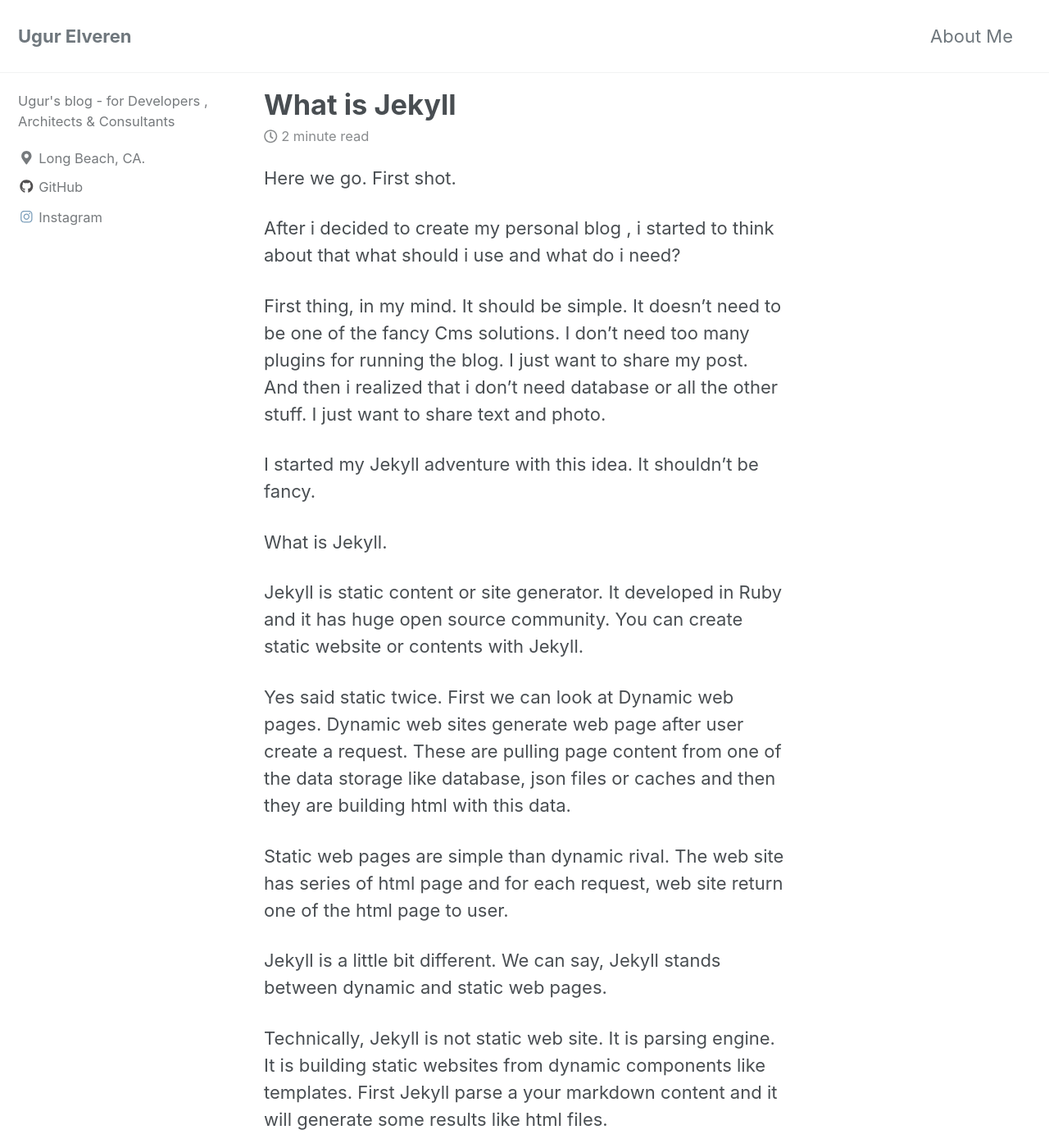
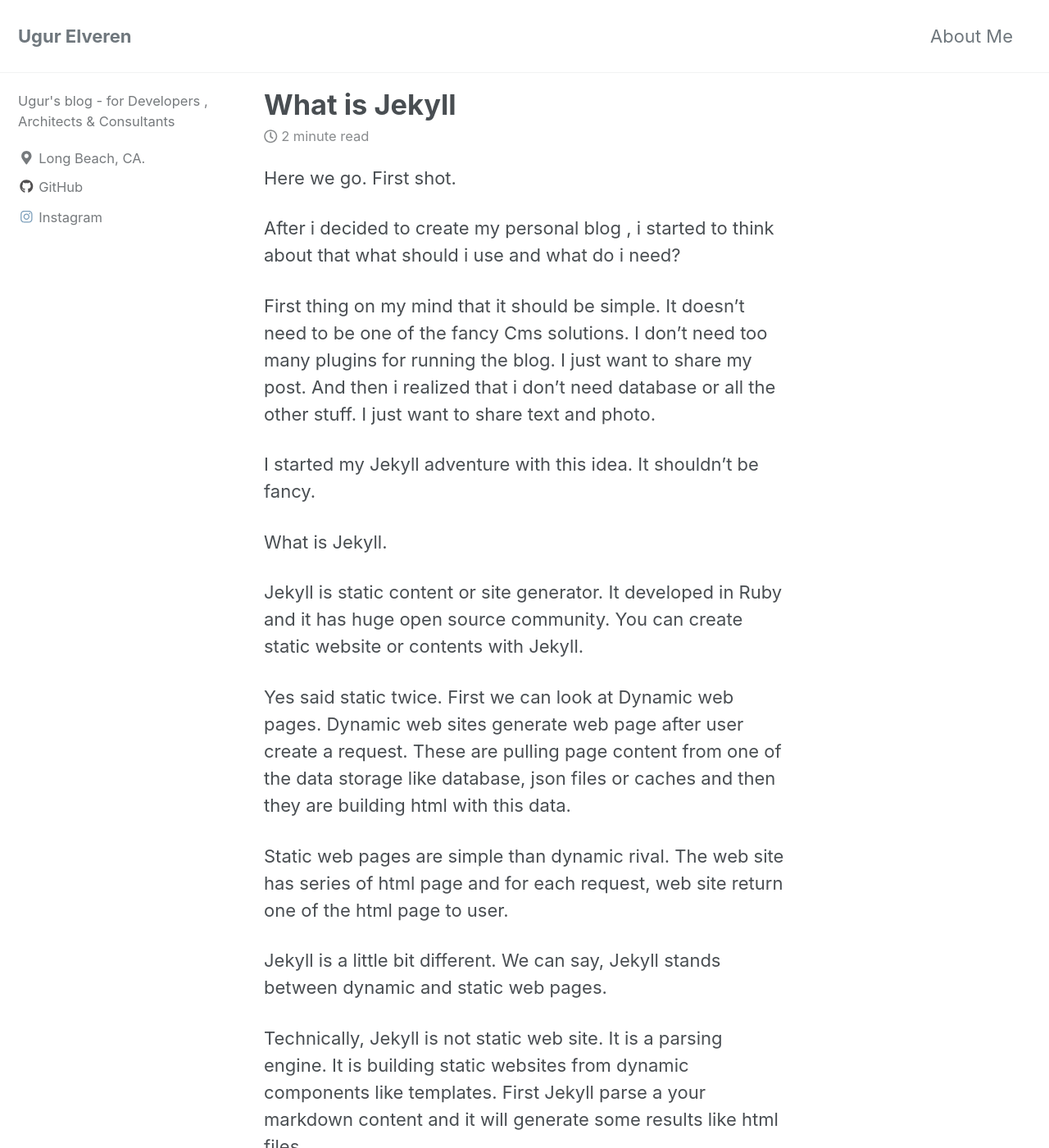
Before and after one commit to ugurelveren/ugurelveren.github.io, a Jekyll site: the page built from _posts/2019-10-02-what-is-jekyll.md, in a window 1280 px wide and 1400 px high. Shown: the whole window at 82% size. Built offline with Jekyll 4.4.1, drawn with Linux system fonts in a browser that asks for light colours; cached includes are drawn as plain includes; nearby versions of some CDN libraries.

Commit message:
spelling mistakes corrected

```diff
--- a/_posts/2019-10-02-what-is-jekyll.md
+++ b/_posts/2019-10-02-what-is-jekyll.md
@@ -12,7 +12,7 @@ Here we go. First shot.
 
 After i decided to create my personal blog , i started to think about that what should i use and what do i need?
 
-First thing, in my mind. It should be simple. It doesn't need to be one of the fancy Cms solutions. I don't need too many plugins for running the blog. I just want to share my post.
+First thing  on my mind that it should be simple. It doesn't need to be one of the fancy Cms solutions. I don't need too many plugins for running the blog. I just want to share my post.
 And then i realized that i don't need database or all the other stuff. I just want to share text and photo.
 
 I started my Jekyll adventure with this idea. It shouldn't be fancy.
@@ -27,7 +27,7 @@ Static web pages are simple than dynamic rival. The web site has series of html
 
 Jekyll is a little bit different. We can say, Jekyll stands between dynamic and static web pages.
 
-Technically, Jekyll is not static web site. It is parsing engine. It is building static websites from dynamic components like templates.
+Technically, Jekyll is not static web site. It is a parsing engine. It is building static websites from dynamic components like templates.
 First Jekyll parse a your markdown content and it will generate some results like html files.
 
 What is the benefits of Jekyll.
```
